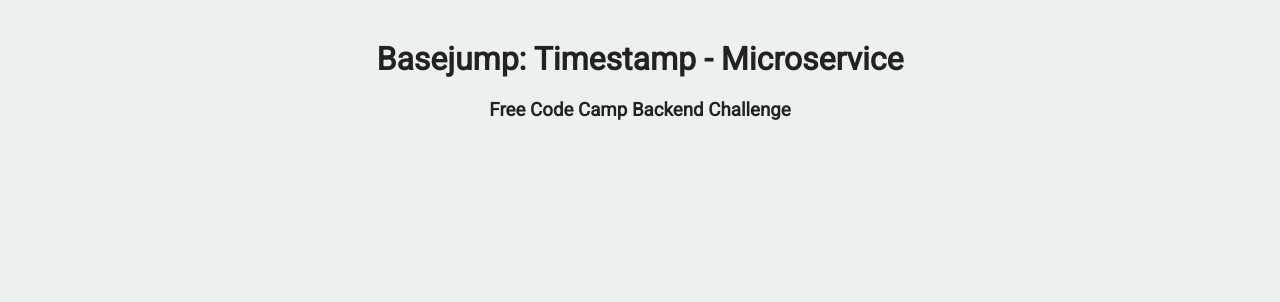
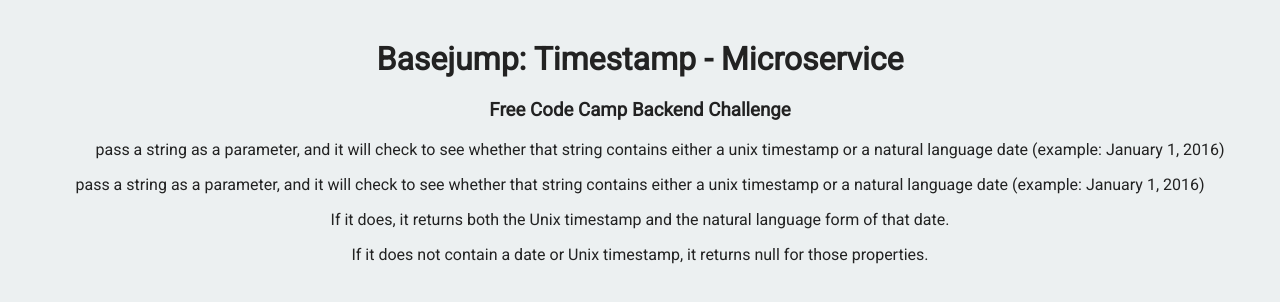
Before and after one commit to Mahesh-Codes/Basejump-Timestamp-Microservice, a website: page views/index.html in a window 1280 px wide. Drawn offline with Linux system fonts and the light colour scheme.

Commit message:
Checkpoint

```diff
--- a/views/index.html
+++ b/views/index.html
@@ -12,6 +12,21 @@
       <div class="container">
          <h1>Basejump: Timestamp - Microservice</h1>
          <h3>Free Code Camp Backend Challenge</h3>
+        <ul>
+          <li>
+          pass a string as a parameter, and it will check to see whether that string contains either a unix timestamp or a natural language date (example: January 1, 2016)
+          </li>
+          <li>
+          </li>
+        </ul>
+        <p>pass a string as a parameter, and it will check to see whether that string contains either a unix timestamp or a natural language date (example: January 1, 2016)
+          </p>
+        <p>
+           If it does, it returns both the Unix timestamp and the natural language form of that date.
+        </p>
+        <p>
+          If it does not contain a date or Unix timestamp, it returns null for those properties.
+        </p>
       </div>
    </body>
 
```
